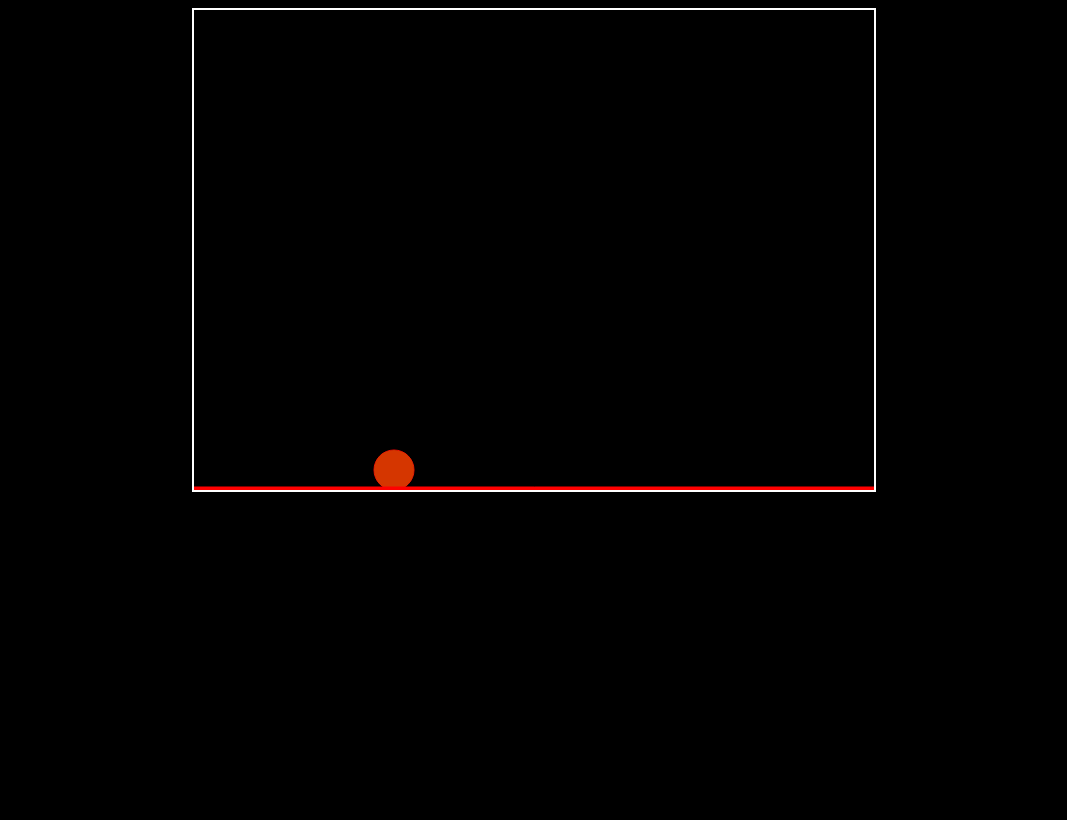
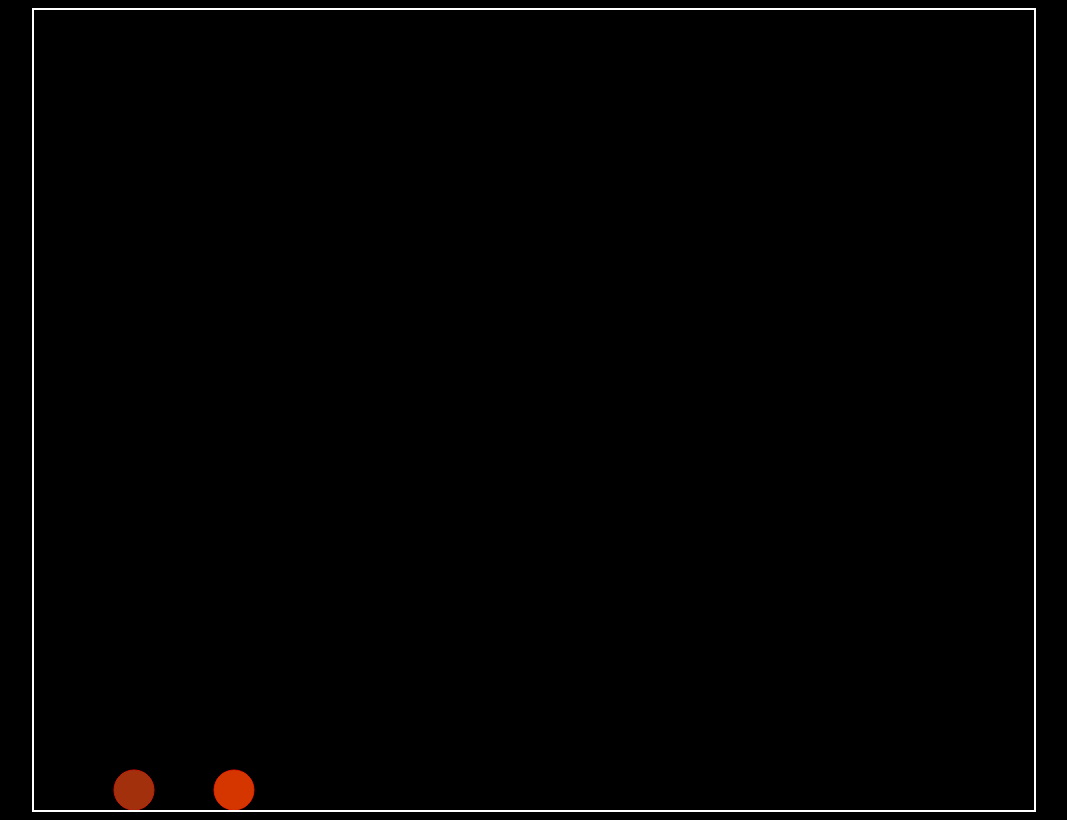
Before and after one commit to joksdz/JS_Phy, a plain HTML site: page index.html in a window 1280 px wide. Shown: the whole page, without its empty margins (106-1173 px from the left). Drawn offline with Linux system fonts and the light colour scheme.

Commit message:
we have mass !!!!!! for  each ball and collison for every ball

```diff
--- a/index.html
+++ b/index.html
@@ -27,7 +27,7 @@
 		</style>
 	</head>
 	<body>
-		<canvas id="canvas" tabindex="0" height="480" width="680"></canvas>
+		<canvas id="canvas" tabindex="0" height="800" width="1000"></canvas>
 		<script id ="script" src="script.js">document.write("error")</script>
 	</body>
 </html>
--- a/script.js
+++ b/script.js
@@ -50,12 +50,14 @@ VecLine( start_x  , start_y, n , color )
 
  }
      class Ball {
-   constructor(x, y, r , color) {
+   constructor(x, y, r , color, mass) {
   this.x = x;
   this.color = color
   this.y = y;
   this.r = r;
   this.player = false
+    this.mass = mass
+    mass = 1
   ballz.push(this)
     //sets velocity and acceleration to a new vector (0,0)
     this.v = new Vec(0,0)
@@ -66,14 +68,24 @@ VecLine( start_x  , start_y, n , color )
      // controls the gravity
   this.gravity = 5
   }
-  //draws the ball on canvas
+//this collision method only works the lower platform to stop the balls from falling
+ collision()
+{
+if (this.y + this.r >= canvas.height)
+{
+
+    this.y = canvas.height - this.r
+    this.ac.y = 0
+  }
+}
+  //draws the ball on canvas also gives gravity
   balls() {
       ctx.beginPath();
     ctx.arc(this.x,this.y,this.r,0,2*Math.PI);
     ctx.stroke();
     ctx.fillStyle = this.color;
     ctx.fill();
-if (true){this.y += b.gravity}
+if (true){this.y += this.gravity * this.mass}
 
   }
   //this displays the ball's velocity and acceleration vectors
@@ -117,16 +129,7 @@ if (e.keyCode == 40){down = false}
   b.y += b.v.y
  }
 
-//this collision method only works the lower platform to stop the balls from falling
-function collision()
-{
-if (b.y + b.r> canvas.height)
-{
 
-    b.y = canvas.height - b.r
-    b.ac.y= 0
-  }
-}
 
 
  function repeat(){
@@ -135,9 +138,9 @@ if (b.y + b.r> canvas.height)
   //adds gravity
 
  ballz.forEach((b)=>{b.balls()
-    box()
 
-  collision()
+  b.collision()
+    b1.collision()
     // checking if player or subplayer is true to give it control
  if (b.player || b.subplayer){control(b)}
     b.display()
@@ -146,22 +149,14 @@ requestAnimationFrame(repeat)
 
 }
 // initializing the ball
+ let b = new Ball(200,200,20 , "#d53600" , 1)
+ let b1 = new Ball(100,100,20 , "#A2300D", 2)
 
- let b = new Ball(200,200,20 , "#d53600")
 // setting the player and subplayer(its the same but the subplayer can move down while on gravity )
 b.player = false
 b.subplayer = true
 
-// making a platform so that the balls dont go offbound
-function box(){
 
-ctx.beginPath();
-ctx.rect(0, 477, 700, 100)
-ctx.fillStyle = "red"
-ctx.fill();
-ctx.stroke();
-
-}
 
 
 
```
